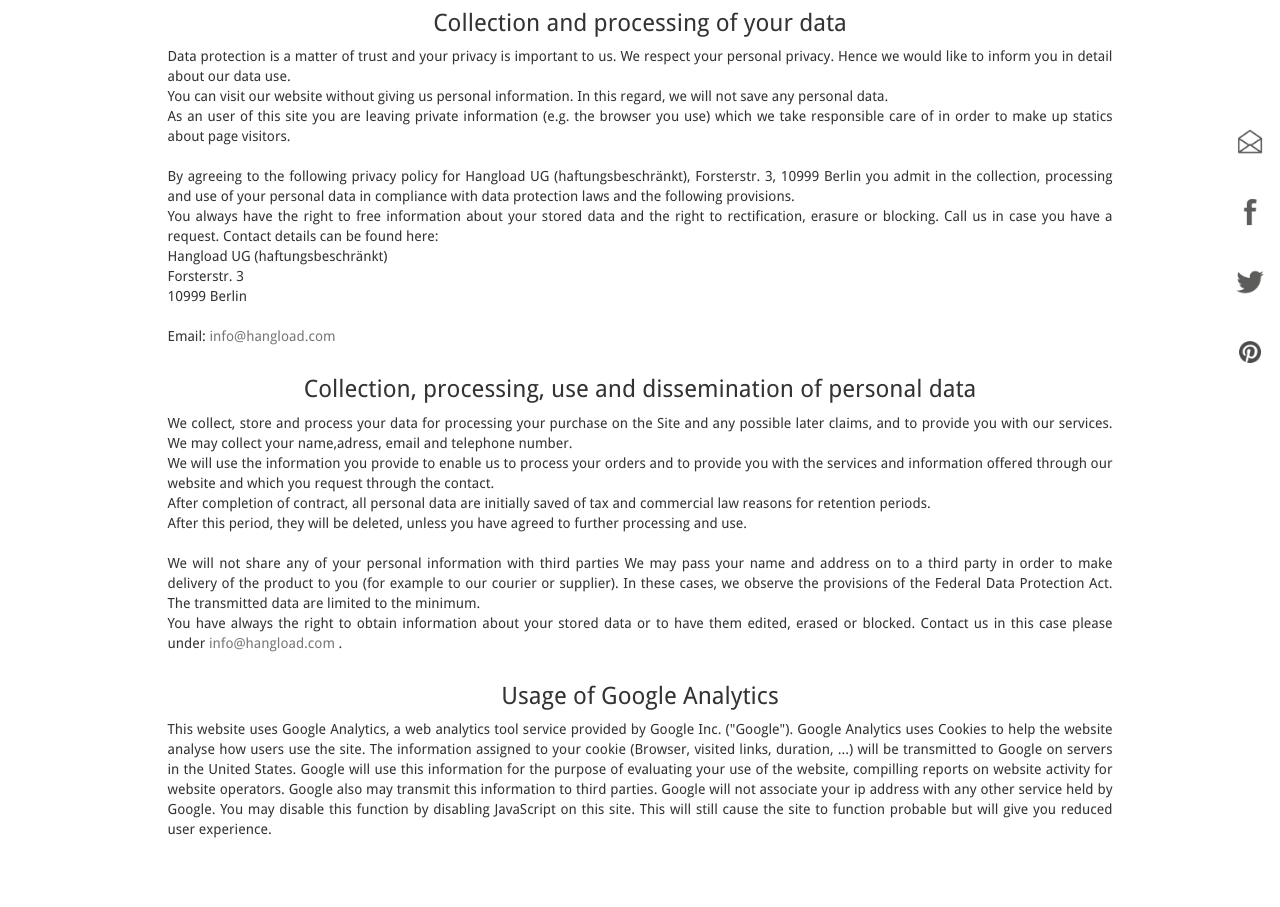
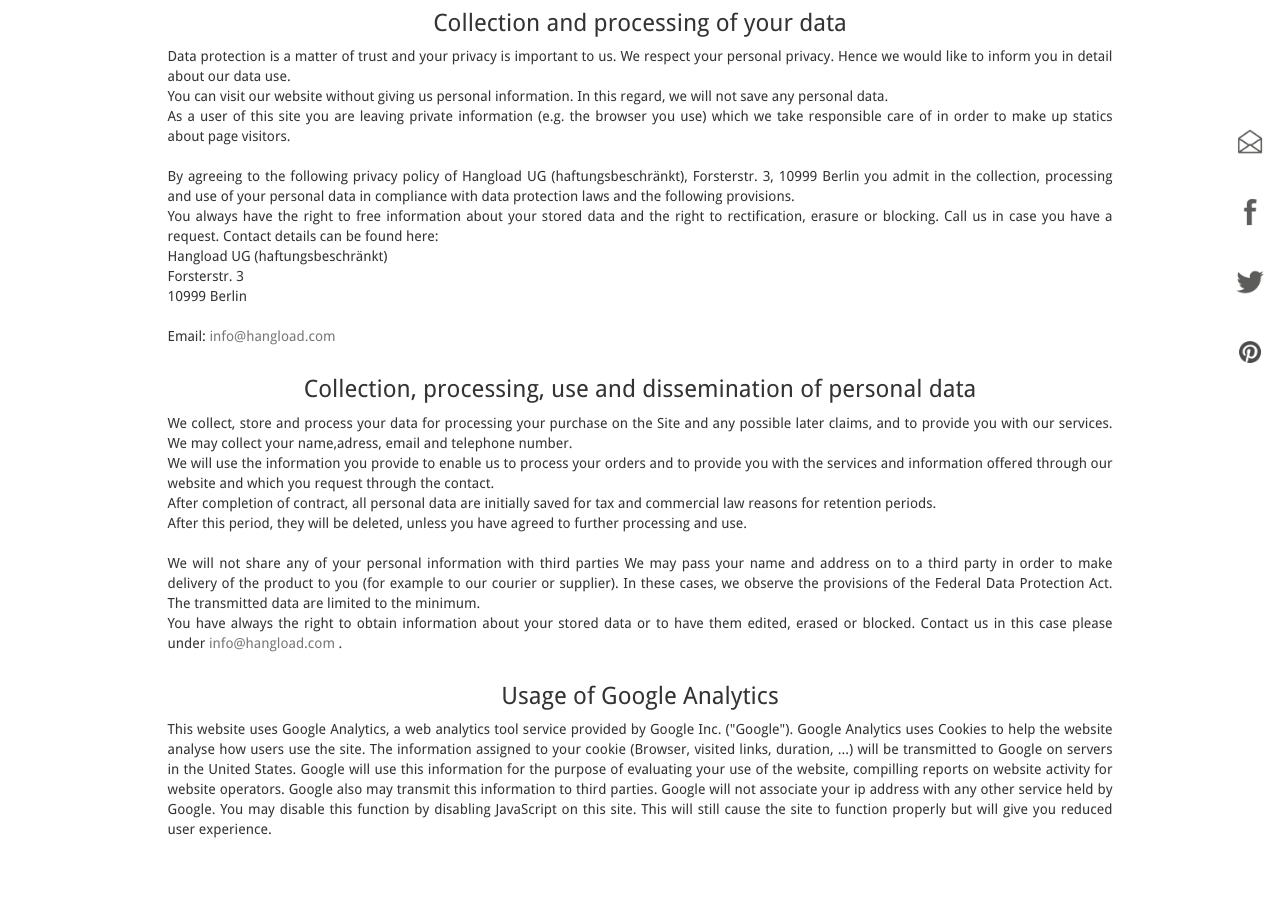
Before and after one commit to bodokaiser/hangload.com, a Jekyll site: the page built from security.html, in a window 1280 px wide and 1400 px high. Shown: the part 303-1210 px from the top of the window. Built offline with Jekyll 4.4.1, drawn with Linux system fonts in a browser that asks for light colours; nearby versions of some CDN libraries; library files that are not in the unit come from our copies; Markdown is read by kramdown in place of the engine named in the settings.

Commit message:
Update security.html

```diff
--- a/security.html
+++ b/security.html
@@ -21,12 +21,12 @@
 <br>
 You can visit our website without giving us personal information. In this regard, we will not save any personal data.
 <br>
-As an user of this site you are leaving private information (e.g. the
+As a user of this site you are leaving private information (e.g. the
         browser you use) which we take responsible care of in order to make
         up statics about page visitors.
 <br>
 <br>
-By agreeing to the following privacy policy for
+By agreeing to the following privacy policy of
 Hangload UG (haftungsbeschränkt), Forsterstr. 3, 10999 Berlin you admit
 in the collection, processing and use of your personal data in compliance
 with data protection laws and the following provisions.
@@ -89,7 +89,7 @@
         Google also may transmit this information to third parties. Google
         will not associate your ip address with any other service held by
         Google. You may disable this function by disabling JavaScript on this
-        site. This will still cause the site to function probable but will give
+        site. This will still cause the site to function properly but will give
         you reduced user experience.
 </p>
 </div>
```
Also changed, not shown: other parts of security.html (+1 -1 lines).
